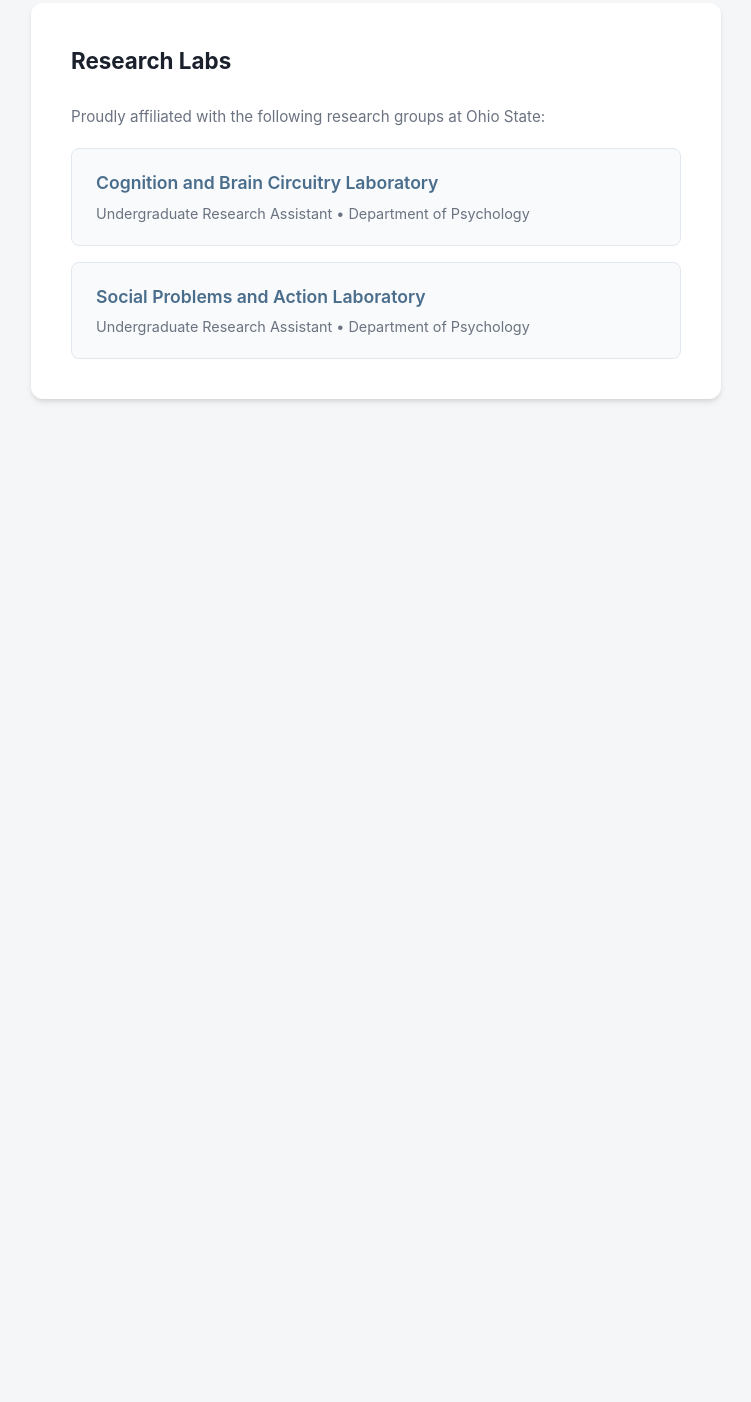
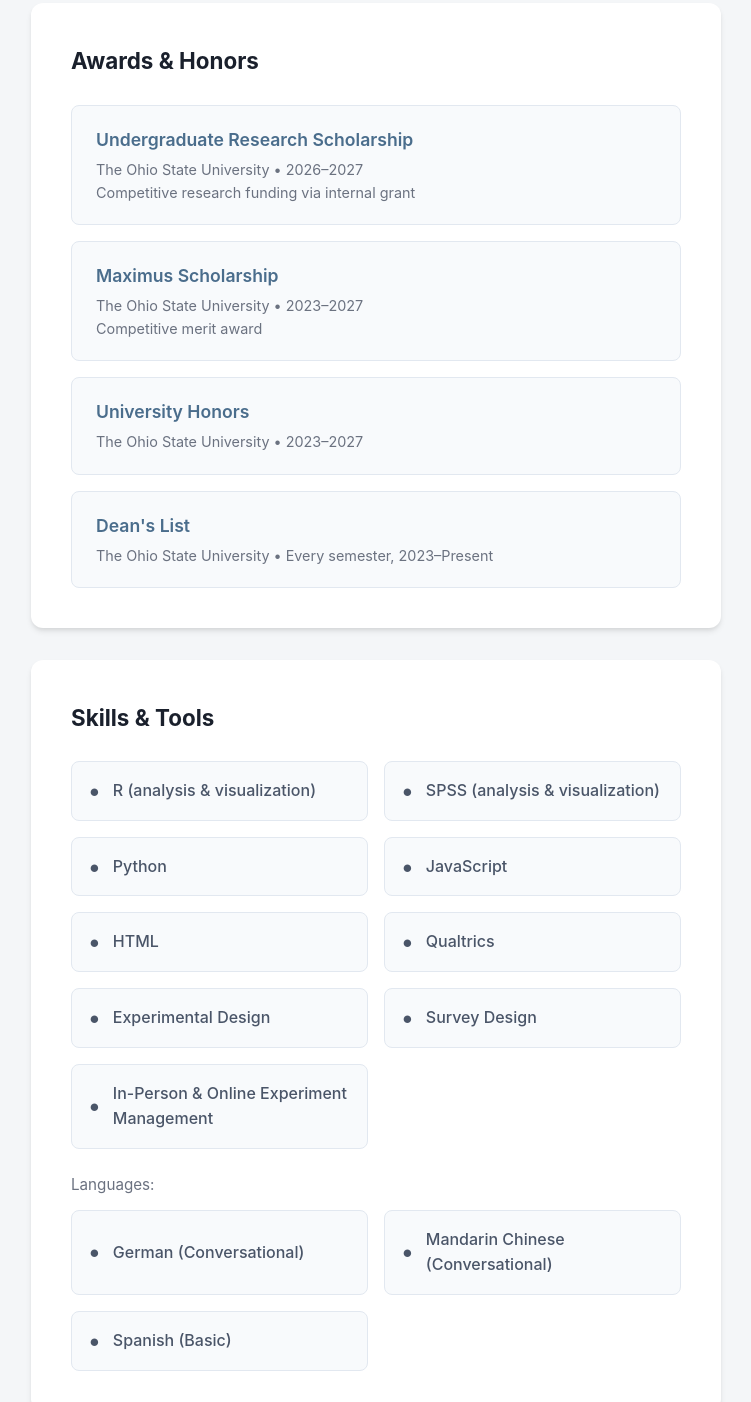
Before and after one commit to samfroehle/samfroehle.github.io, a plain HTML site: page index.html in a window 1280 px wide. Shown: the part 612-2014 px from the top of the page, without its empty margins (444-1195 px from the left). Before the commit the page ends 1059 px from the top, so only its background shows below. Drawn offline with Linux system fonts and the light colour scheme.

Commit message:
Update index.html contact, awards, etc.

```diff
--- a/index.html
+++ b/index.html
@@ -297,6 +297,73 @@
                 </div>
             </section>
 
+            <!-- AWARDS & HONORS SECTION -->
+            <section class="content-card">
+                <h2>Awards & Honors</h2>
+                <div class="labs-container">
+
+                    <div class="lab-card" style="cursor: default;">
+                        <div class="lab-title">Undergraduate Research Scholarship</div>
+                        <div class="lab-meta">The Ohio State University • 2026–2027</div>
+                        <div class="lab-meta">Competitive research funding via internal grant</div>
+                    </div>
+
+                    <div class="lab-card" style="cursor: default;">
+                        <div class="lab-title">Maximus Scholarship</div>
+                        <div class="lab-meta">The Ohio State University • 2023–2027</div>
+                        <div class="lab-meta">Competitive merit award</div>
+                    </div>
+
+                    <div class="lab-card" style="cursor: default;">
+                        <div class="lab-title">University Honors</div>
+                        <div class="lab-meta">The Ohio State University • 2023–2027</div>
+                    </div>
+
+                    <div class="lab-card" style="cursor: default;">
+                        <div class="lab-title">Dean's List</div>
+                        <div class="lab-meta">The Ohio State University • Every semester, 2023–Present</div>
+                    </div>
+
+                </div>
+            </section>
+
+            <!-- SKILLS & TOOLS SECTION -->
+            <section class="content-card">
+                <h2>Skills & Tools</h2>
+                <div class="interests-grid">
+                    <div class="interest-item">R (analysis & visualization)</div>
+                    <div class="interest-item">SPSS (analysis & visualization)</div>
+                    <div class="interest-item">Python</div>
+                    <div class="interest-item">JavaScript</div>
+                    <div class="interest-item">HTML</div>
+                    <div class="interest-item">Qualtrics</div>
+                    <div class="interest-item">Experimental Design</div>
+                    <div class="interest-item">Survey Design</div>
+                    <div class="interest-item">In-Person & Online Experiment Management</div>
+                </div>
+                <p style="color: var(--text-muted); margin-top: 1.5rem; margin-bottom: 0.8rem; font-size: 0.95rem;">
+                    Languages:
+                </p>
+                <div class="interests-grid">
+                    <div class="interest-item">German (Conversational)</div>
+                    <div class="interest-item">Mandarin Chinese (Conversational)</div>
+                    <div class="interest-item">Spanish (Basic)</div>
+                </div>
+            </section>
+
+            <!-- RELEVANT COURSEWORK SECTION -->
+            <section class="content-card">
+                <h2>Relevant Coursework</h2>
+                <div class="interests-grid">
+                    <div class="interest-item">Advanced Statistical Inference</div>
+                    <div class="interest-item">Attitudes and Persuasion</div>
+                    <div class="interest-item">Behavioral Neuroscience</div>
+                    <div class="interest-item">Principles of Data Collection and Analysis</div>
+                    <div class="interest-item">Quantitative and Statistical Methods in Psychology</div>
+                    <div class="interest-item">Social Psychology Lab</div>
+                </div>
+            </section>
+
             <!-- LAB AFFILIATIONS SECTION -->
             <section class="content-card">
                 <h2>Research Labs</h2>
@@ -320,6 +387,22 @@
                 </div>
             </section>
 
+            <!-- BEYOND RESEARCH SECTION -->
+            <section class="content-card">
+                <h2>Beyond Research</h2>
+                <p class="about-text">
+                    Outside of coursework and the lab, I play electric guitar and bass in a college rock/grunge band, and I'm a lifelong fan of classic and alternative rock from the '60s through the '90s — I love digging through record stores and burning mix CDs. I'm also an avid reader of classic literature (usually with a cup of tea in hand), and I dabble in various arts and crafts, from jewelry-making and wire/metalwork to sketching, painting, crochet, and photography. When I'm not doing any of that, you'll probably find me watching or playing tennis.
+                </p>
+            </section>
+
+            <!-- CONTACT SECTION -->
+            <section class="content-card">
+                <h2>Contact</h2>
+                <div class="btn-stack" style="max-width: 300px;">
+                    <a href="mailto:sfroehle@gmail.com" class="btn btn-primary">Email Me</a>
+                </div>
+            </section>
+
         </main>
     </div>
 
```
